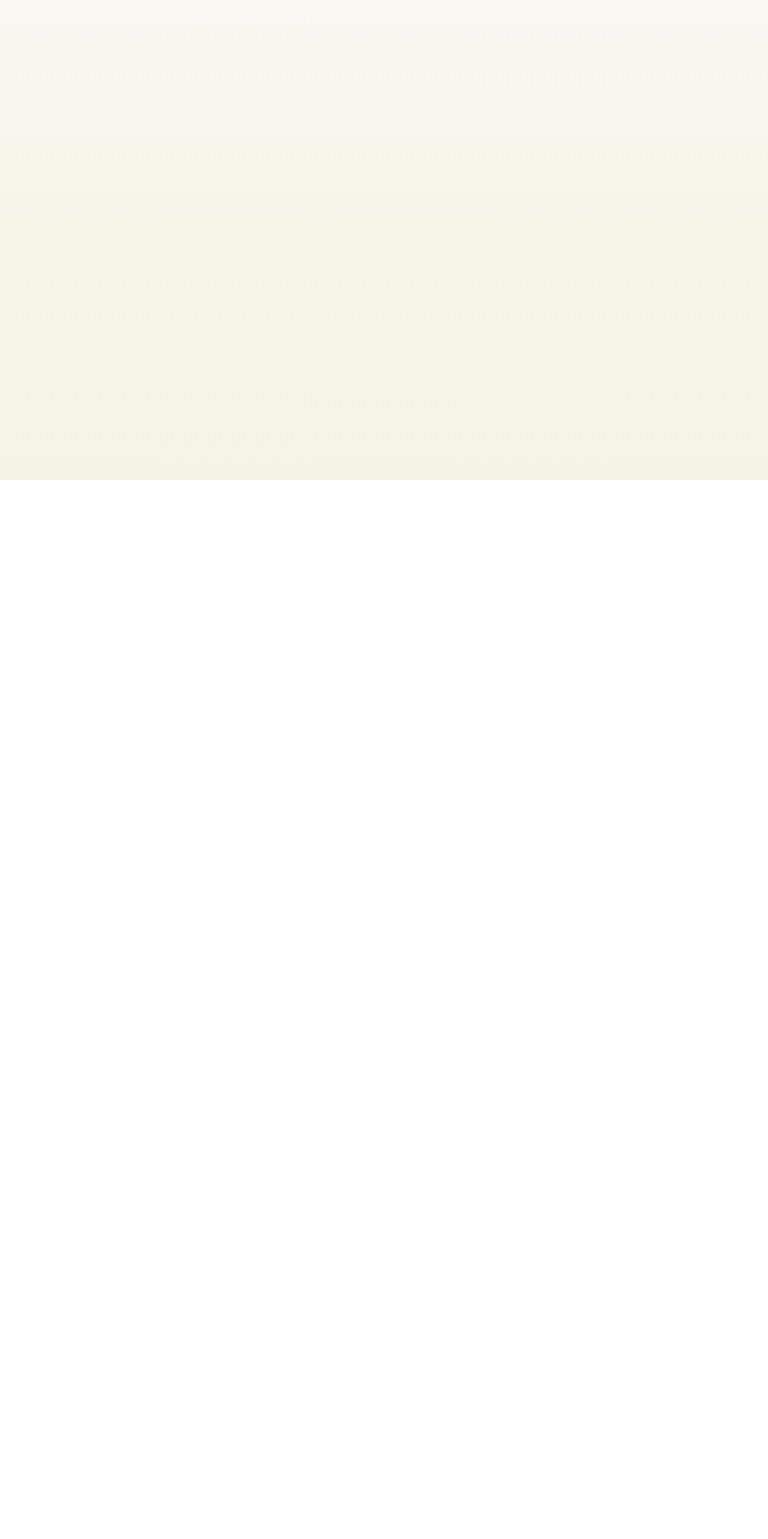
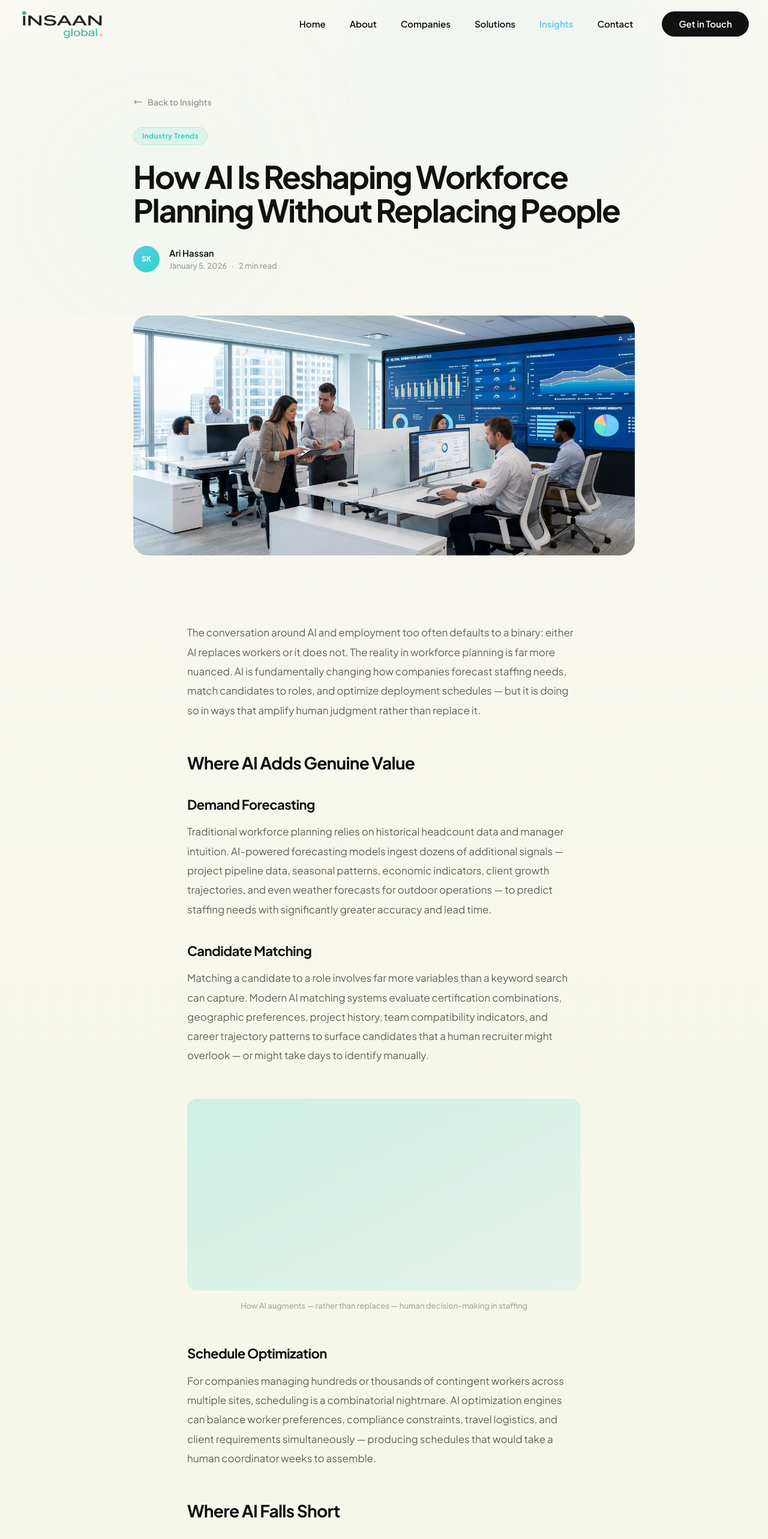
Before and after one commit to KrishPatell/INSAAN, a React (Vite) app: page /insights/ai-workforce-planning in a window 1280 px wide. Before the commit this address had no page. Shown: the top 2566 px of the page at 60% size. Before the commit the page ends 800 px from the top, so only its background shows below. Built offline with nearby package versions, Linux system fonts and the light colour scheme.

Commit message:
Rename blog to insights and update 12+ sectors messaging
Made-with: Cursor

```diff
--- a/App.tsx
+++ b/App.tsx
@@ -1,5 +1,5 @@
 import React, { useState } from 'react';
-import { Routes, Route, useLocation } from 'react-router-dom';
+import { Routes, Route, useLocation, Navigate, useParams } from 'react-router-dom';
 import { SiteNavbar } from './components/shared/SiteNavbar';
 import { H2Hero } from './components/home2/H2Hero';
 import { H2Marquee } from './components/home2/H2Marquee';
@@ -54,6 +54,13 @@ const InnerPage: React.FC<InnerPageProps> = ({ children, onContactClick }) => (
     {children(onContactClick)}
   </>
 );
+
+/* ────────────── LEGACY BLOG → INSIGHTS REDIRECTS ────────────── */
+
+const BlogPostRedirect: React.FC = () => {
+  const { slug } = useParams<{ slug: string }>();
+  return <Navigate to={slug ? `/insights/${slug}` : '/insights'} replace />;
+};
 
 /* ────────────── APP ────────────── */
 
@@ -113,7 +120,7 @@ function App() {
           }
         />
         <Route
-          path="/blog"
+          path="/insights"
           element={
             <InnerPage onContactClick={openModal}>
               {(oc) => <BlogPage onContactClick={oc} />}
@@ -121,13 +128,16 @@ function App() {
           }
         />
         <Route
-          path="/blog/:slug"
+          path="/insights/:slug"
           element={
             <InnerPage onContactClick={openModal}>
               {(oc) => <BlogPostPage onContactClick={oc} />}
             </InnerPage>
           }
         />
+        {/* Legacy blog URLs → redirect to insights */}
+        <Route path="/blog" element={<Navigate to="/insights" replace />} />
+        <Route path="/blog/:slug" element={<BlogPostRedirect />} />
       </Routes>
       <ContactModal isOpen={isModalOpen} onClose={closeModal} />
     </main>
--- a/components/shared/SiteFooter.tsx
+++ b/components/shared/SiteFooter.tsx
@@ -49,8 +49,8 @@ export const SiteFooter: React.FC<SiteFooterProps> = ({ onContactClick }) => {
                 </Link>
               </li>
               <li>
-                <Link to="/blog" className="text-[15px] md:text-[17px] font-medium text-white/50 hover:text-white transition-colors">
-                  Blog
+                <Link to="/insights" className="text-[15px] md:text-[17px] font-medium text-white/50 hover:text-white transition-colors">
+                  Insights
                 </Link>
               </li>
               <li>
--- a/components/shared/SiteNavbar.tsx
+++ b/components/shared/SiteNavbar.tsx
@@ -11,7 +11,7 @@ const NAV_LINKS = [
   { label: 'About', to: '/about' },
   { label: 'Companies', to: '/companies' },
   { label: 'Solutions', to: '/solutions' },
-  { label: 'Blog', to: '/blog' },
+  { label: 'Insights', to: '/insights' },
 ];
 
 export const SiteNavbar: React.FC<SiteNavbarProps> = ({ onContactClick }) => {
--- a/data/blogPosts.ts
+++ b/data/blogPosts.ts
@@ -77,8 +77,8 @@ export function formatDate(iso: string): string {
 
 // ─── AUTHORS ────────────────────────────────────────────────────
 
-const SARAH: BlogAuthor = { name: 'Ari Hassan', role: 'VP of Operations', initials: 'SK', avatarGradient: 'from-[#59CBE8] to-[#2CD5C4]' };
-const MARCUS: BlogAuthor = { name: 'Ari Hassan', role: 'VP of Operations', initials: 'MC', avatarGradient: 'from-[#2CD5C4] to-[#59CBE8]' };
+const SARAH: BlogAuthor = { name: 'Ari Hassan', role: 'Lead Editor', initials: 'SK', avatarGradient: 'from-[#59CBE8] to-[#2CD5C4]' };
+const MARCUS: BlogAuthor = { name: 'Ari Hassan', role: 'Lead Editor', initials: 'MC', avatarGradient: 'from-[#2CD5C4] to-[#59CBE8]' };
 
 // ─── BLOG POSTS ─────────────────────────────────────────────────
 
@@ -111,9 +111,9 @@ export const BLOG_POSTS: BlogPost[] = [
       ]},
       { type: 'heading', level: 2, text: 'Why Traditional Hiring Cannot Keep Up' },
       { type: 'paragraph', text: 'The average time-to-fill for a skilled industrial position is 42 days. In sectors like energy and aerospace, where certifications and clearances add complexity, that number stretches past 60. During that window, every day compounds the losses outlined above.' },
-      { type: 'quote', text: 'The companies that win are the ones that treat staffing as infrastructure, not as a reaction to problems.', attribution: 'Ari Hassan, VP of Operations at Insaan Global' },
+      { type: 'quote', text: 'The companies that win are the ones that treat staffing as infrastructure, not as a reaction to problems.', attribution: 'Ari Hassan, Lead Editor at Insaan Global' },
       { type: 'heading', level: 2, text: 'Building a Proactive Staffing Strategy' },
-      { type: 'paragraph', text: 'The fix is not simply hiring faster. It is building a staffing model that anticipates demand before it becomes urgent. At Insaan Global, our CORETech division maintains pre-vetted talent pools across 12 industrial sectors. When a client needs three certified pipefitters by Monday, we do not start sourcing on Friday — the candidates are already in our pipeline, screened, verified, and ready.' },
+      { type: 'paragraph', text: 'The fix is not simply hiring faster. It is building a staffing model that anticipates demand before it becomes urgent. At Insaan Global, our CORETech division maintains pre-vetted talent pools across 12+ industrial sectors. When a client needs three certified pipefitters by Monday, we do not start sourcing on Friday — the candidates are already in our pipeline, screened, verified, and ready.' },
       { type: 'paragraph', text: 'This is the difference between reactive staffing and strategic workforce planning. One treats people as a line item. The other treats them as infrastructure — because that is exactly what they are.' },
       { type: 'heading', level: 3, text: 'The Bottom Line' },
       { type: 'paragraph', text: 'Every unfilled position is a compounding liability. The organizations that recognize this — and partner with staffing firms that operate proactively rather than reactively — are the ones consistently outperforming their competitors. The question is not whether you can afford strategic staffing. It is whether you can afford not to have it.' },
@@ -146,7 +146,7 @@ export const BLOG_POSTS: BlogPost[] = [
       ]},
       { type: 'heading', level: 2, text: 'Compliance Is Non-Negotiable' },
       { type: 'paragraph', text: 'Multi-state licensing through the Nurse Licensure Compact has simplified deployment, but compliance requirements have simultaneously become more complex. Joint Commission standards, state-specific scope-of-practice rules, and facility-level credentialing all demand meticulous documentation. The best staffing partners handle this end-to-end so facility administrators can focus on patient care.' },
-      { type: 'quote', text: 'The facilities that treat travel nurses as valued team members — not just warm bodies filling slots — are the ones that get first pick of the best clinical talent.', attribution: 'Ari Hassan, VP of Operations at Insaan Global' },
+      { type: 'quote', text: 'The facilities that treat travel nurses as valued team members — not just warm bodies filling slots — are the ones that get first pick of the best clinical talent.', attribution: 'Ari Hassan, Lead Editor at Insaan Global' },
       { type: 'heading', level: 2, text: 'How Bettermint Approaches Healthcare Staffing' },
       { type: 'paragraph', text: 'Through our Bettermint division, Insaan Global manages the full lifecycle of healthcare placements — from credential verification and compliance management to onboarding support and ongoing performance check-ins. We do not just place nurses. We ensure they succeed, which means our client facilities see higher retention, better patient outcomes, and fewer last-minute gaps.' },
       { type: 'heading', level: 3, text: 'Looking Ahead' },
@@ -179,7 +179,7 @@ export const BLOG_POSTS: BlogPost[] = [
       ]},
       { type: 'heading', level: 2, text: 'The Talent Pool Behind the Program' },
       { type: 'paragraph', text: 'Rapid Deploy is powered by a standing pool of over 2,000 pre-qualified workers across both divisions. These are not passive candidates sitting in a database. They are active professionals who have opted into the Rapid Deploy network, confirmed their availability windows, and maintained current certifications and compliance documentation.' },
-      { type: 'quote', text: 'Speed without quality is just chaos. Rapid Deploy delivers both because the vetting happens before the emergency, not during it.', attribution: 'Ari Hassan, VP of Operations at Insaan Global' },
+      { type: 'quote', text: 'Speed without quality is just chaos. Rapid Deploy delivers both because the vetting happens before the emergency, not during it.', attribution: 'Ari Hassan, Lead Editor at Insaan Global' },
       { type: 'heading', level: 2, text: 'Sectors Covered' },
       { type: 'paragraph', text: 'On the industrial side, Rapid Deploy covers manufacturing, construction, energy, oil and gas, aerospace, logistics, and marine operations. On the healthcare side, coverage includes registered nurses, licensed practical nurses, certified nursing assistants, allied health professionals, and specialized clinical roles.' },
       { type: 'heading', level: 3, text: 'Getting Started' },
@@ -216,7 +216,7 @@ export const BLOG_POSTS: BlogPost[] = [
       { type: 'paragraph', text: 'Rather than competing for scarce experienced talent, forward-thinking companies are investing in cross-training programs that help general laborers transition into specialized roles. A warehouse worker with mechanical aptitude can become a maintenance technician in 6 to 12 months with the right training path.' },
       { type: 'heading', level: 3, text: '3. Strategic Staffing Partnerships' },
       { type: 'paragraph', text: 'Maintaining an internal pipeline for every trade specialty is unrealistic for most companies. This is where strategic staffing partners fill the gap — maintaining pre-vetted pools of certified tradespeople who can deploy within days rather than weeks.' },
-      { type: 'quote', text: 'You cannot solve a workforce crisis by posting more job ads. You solve it by building systems — training, partnerships, and talent pipelines — that produce workers before you need them.', attribution: 'Ari Hassan, VP of Operations at Insaan Global' },
+      { type: 'quote', text: 'You cannot solve a workforce crisis by posting more job ads. You solve it by building systems — training, partnerships, and talent pipelines — that produce workers before you need them.', attribution: 'Ari Hassan, Lead Editor at Insaan Global' },
       { type: 'heading', level: 2, text: 'The Path Forward' },
       { type: 'paragraph', text: 'Bridging the skilled trades gap requires a combination of cultural change, training investment, and operational strategy. Companies that treat workforce development as a core business function — not an HR afterthought — are the ones building the teams they need for the next decade. The rest are still posting job ads and wondering why no one applies.' },
     ],
@@ -251,7 +251,7 @@ export const BLOG_POSTS: BlogPost[] = [
         'Handling edge cases and novel situations that fall outside training data patterns',
         'Building trust with candidates — people want to talk to people about their careers',
       ]},
-      { type: 'quote', text: 'AI gives us better data faster. But the decision about whether to place a person in a role — that is still fundamentally a human judgment, and it should stay that way.', attribution: 'Ari Hassan, VP of Operations at Insaan Global' },
+      { type: 'quote', text: 'AI gives us better data faster. But the decision about whether to place a person in a role — that is still fundamentally a human judgment, and it should stay that way.', attribution: 'Ari Hassan, Lead Editor at Insaan Global' },
       { type: 'heading', level: 2, text: 'How Insaan Global Uses AI Responsibly' },
       { type: 'paragraph', text: 'At Insaan Global, we use AI tools to accelerate candidate identification, improve demand forecasting for our clients, and optimize deployment logistics. But every placement decision is made by an experienced recruiter who knows the client, understands the role context, and has spoken directly with the candidate. Technology handles the scale. People handle the judgment.' },
       { type: 'heading', level: 3, text: 'The Human-First Approach' },
--- a/pages/BlogPostPage.tsx
+++ b/pages/BlogPostPage.tsx
@@ -13,7 +13,7 @@ import {
 } from '../data/blogPosts';
 
 /* ═══════════════════════════════════════════════════════════════
-   BLOG POST PAGE — /blog/:slug
+   INSIGHTS POST PAGE — /insights/:slug
    ═══════════════════════════════════════════════════════════════ */
 
 /* ─── Content Block Renderer ─────────────────────────────────── */
@@ -126,7 +126,7 @@ export const BlogPostPage: React.FC<BlogPostPageProps> = ({ onContactClick }) =>
   const { slug } = useParams<{ slug: string }>();
   const post = BLOG_POSTS.find((p) => p.slug === slug);
 
-  if (!post) return <Navigate to="/blog" replace />;
+  if (!post) return <Navigate to="/insights" replace />;
 
   const readTime = calculateReadTime(post.content);
   const colors = CATEGORY_COLORS[post.category];
@@ -135,9 +135,9 @@ export const BlogPostPage: React.FC<BlogPostPageProps> = ({ onContactClick }) =>
   return (
     <>
       <SEOHead
-        title={`${post.title} — Insaan Global Blog`}
+        title={`${post.title} — Insaan Global Insights`}
         description={post.excerpt}
-        path={`/blog/${post.slug}`}
+        path={`/insights/${post.slug}`}
         keywords={post.tags.join(', ')}
         ogType="article"
       />
@@ -152,13 +152,13 @@ export const BlogPostPage: React.FC<BlogPostPageProps> = ({ onContactClick }) =>
           {/* Back link */}
           <RevealOnScroll>
             <Link
-              to="/blog"
+              to="/insights"
               className="inline-flex items-center gap-2 text-insaan-black/40 text-sm font-semibold hover:text-insaan-black/70 transition-colors mb-8 group"
             >
               <svg className="w-4 h-4 group-hover:-translate-x-1 transition-transform" fill="none" viewBox="0 0 24 24" stroke="currentColor" strokeWidth={2.5}>
                 <path strokeLinecap="round" strokeLinejoin="round" d="M6.75 15.75L3 12m0 0l3.75-3.75M3 12h18" />
               </svg>
-              Back to Blog
+              Back to Insights
             </Link>
           </RevealOnScroll>
 
@@ -273,9 +273,9 @@ export const BlogPostPage: React.FC<BlogPostPageProps> = ({ onContactClick }) =>
                 Keep Reading
               </span>
               <h2 className="text-[28px] md:text-4xl lg:text-5xl font-bold leading-[1.05] tracking-tightest mb-14 md:mb-20">
-                More from the{' '}
+                More insights from{' '}
                 <span className="bg-gradient-to-r from-[#59CBE8] to-[#2CD5C4] bg-clip-text text-transparent">
-                  blog.
+                  Insaan Global.
                 </span>
               </h2>
             </RevealOnScroll>
@@ -286,7 +286,7 @@ export const BlogPostPage: React.FC<BlogPostPageProps> = ({ onContactClick }) =>
                 return (
                   <RevealOnScroll key={rp.slug} delay={i * 100}>
                     <Link
-                      to={`/blog/${rp.slug}`}
+                      to={`/insights/${rp.slug}`}
                       className="group block rounded-3xl border border-white/[0.08] bg-white/[0.03] overflow-hidden transition-all duration-500 hover:bg-white/[0.06] hover:-translate-y-1"
                     >
                       <div className={`h-[180px] md:h-[200px] bg-gradient-to-br ${rp.coverGradient} opacity-80`} />
--- a/pages/ContactPage.tsx
+++ b/pages/ContactPage.tsx
@@ -40,7 +40,7 @@ const FAQ = [
   },
   {
     q: 'What industries do you serve?',
-    a: 'Through CORETech, we staff 12 industrial sectors including construction, manufacturing, skilled trades, and transportation. Through Bettermint, we support healthcare facilities with travel nurses and allied health professionals.',
+    a: 'Through CORETech, we staff 12+ industrial sectors including construction, manufacturing, skilled trades, and transportation. Through Bettermint, we support healthcare facilities with travel nurses and allied health professionals.',
   },
   {
     q: 'Do you handle certifications and compliance?',
--- a/pages/SolutionsPage.tsx
+++ b/pages/SolutionsPage.tsx
@@ -134,7 +134,7 @@ export const SolutionsPage: React.FC<SolutionsPageProps> = ({ onContactClick })
     <>
       <SEOHead
         title="Solutions — Workforce Staffing Services | Insaan Global"
-        description="Temporary staffing, temp-to-hire, permanent placement, and contract workers across 12 industrial sectors. RPO, MSP, and VMS solutions for enterprise workforce management."
+        description="Temporary staffing, temp-to-hire, permanent placement, and contract workers across 12+ industrial sectors. RPO, MSP, and VMS solutions for enterprise workforce management."
         path="/solutions"
         keywords="temporary staffing, temp to hire, permanent placement, contract workers, RPO, MSP, VMS, workforce solutions, industrial staffing, construction staffing, manufacturing staffing"
       />
@@ -294,7 +294,7 @@ export const SolutionsPage: React.FC<SolutionsPageProps> = ({ onContactClick })
                 Industries
               </span>
               <h2 className="text-[32px] md:text-5xl lg:text-[3.8rem] font-bold leading-[1] tracking-tightest max-w-4xl">
-                12 sectors.{' '}
+                12+ sectors.{' '}
                 <span className="text-[#59CBE8]">Thousands of placements.</span>
               </h2>
             </RevealOnScroll>
@@ -335,7 +335,7 @@ export const SolutionsPage: React.FC<SolutionsPageProps> = ({ onContactClick })
               <RevealOnScroll delay={200}>
                 <div className="rounded-3xl border border-white/[0.08] bg-white/[0.03] p-8 md:p-12 h-full flex flex-col justify-center min-h-[300px]">
                   <span className="text-[#59CBE8]/50 text-sm font-mono tracking-widest mb-4">
-                    {String(activeIndustry + 1).padStart(2, '0')} / 12
+                    {String(activeIndustry + 1).padStart(2, '0')} / 12+
                   </span>
                   <h3 className="text-3xl md:text-4xl font-bold tracking-tight mb-6">
                     {INDUSTRIES[activeIndustry].name}
```
Also changed, not shown: pages/AboutPage.tsx (+4 -4 lines), pages/BlogPage.tsx (+6 -6 lines), pages/CompaniesPage.tsx (+6 -6 lines), 1 other file (tests, documents, lock files or other folders).
